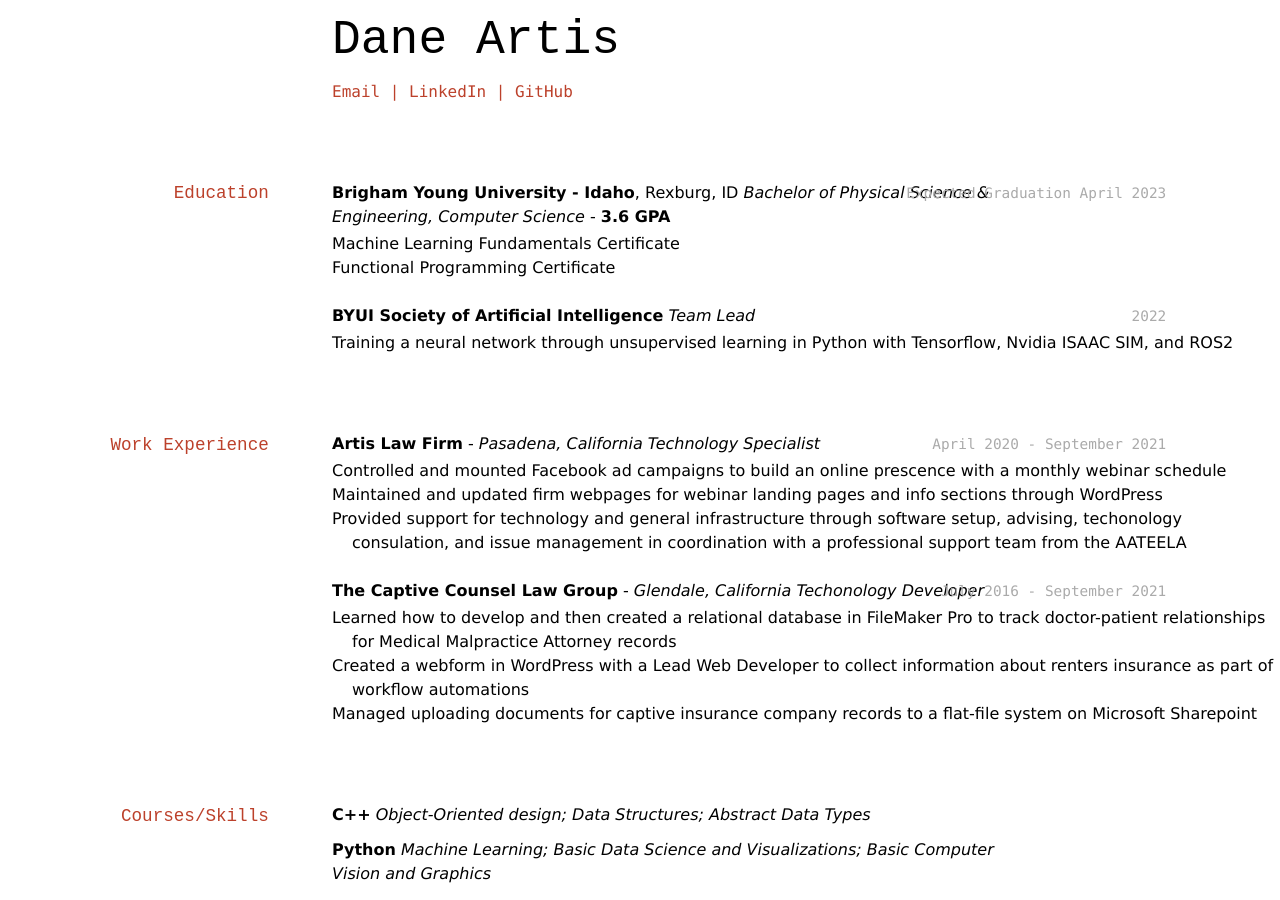
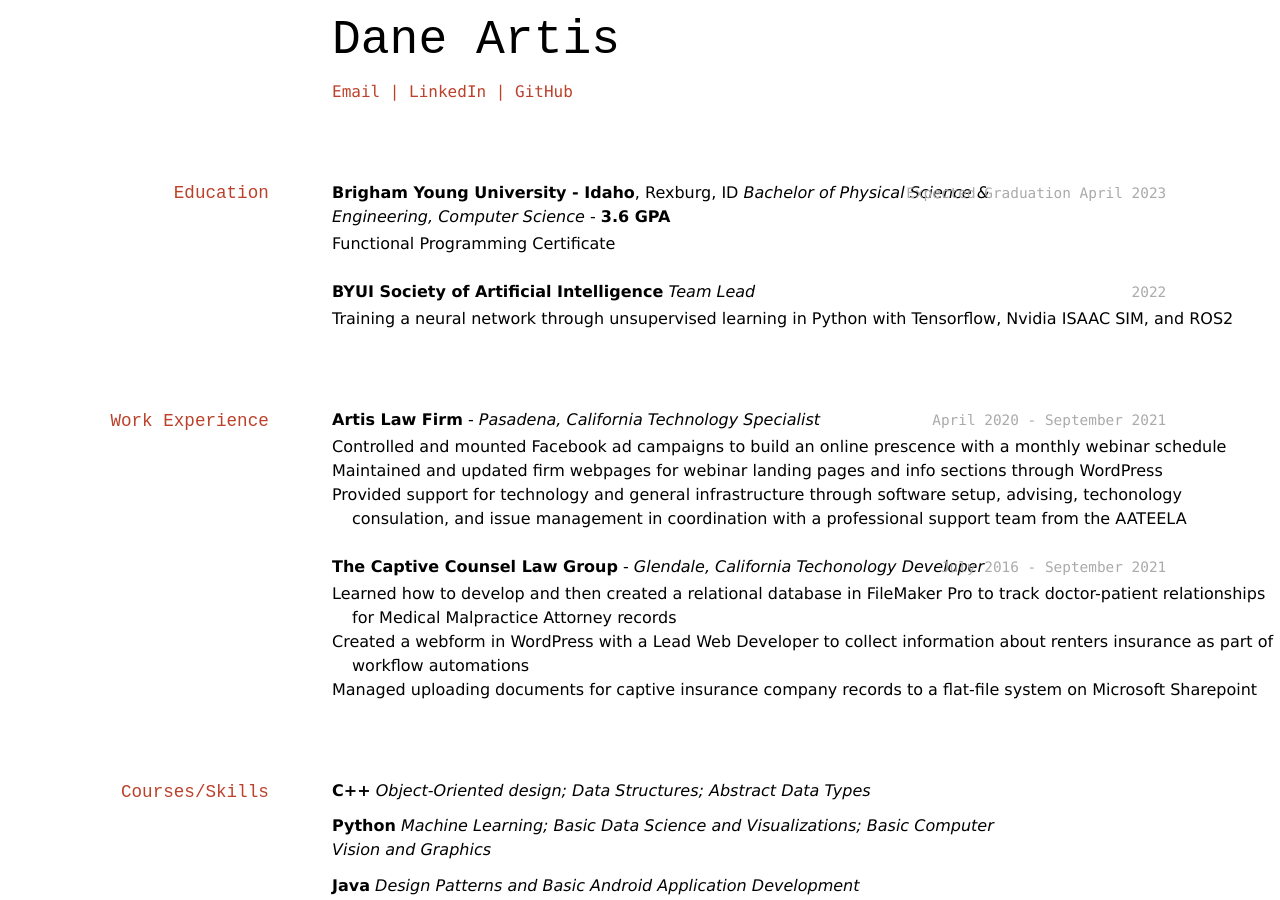
Before and after one commit to Dartis4/resume, a Jekyll site: the page built from docs/index.md, in a window 1280 px wide and 900 px high. Built offline with Jekyll 4.4.1, drawn with Linux system fonts in a browser that asks for light colours.

Commit message:
Update index.md

```diff
--- a/docs/index.md
+++ b/docs/index.md
@@ -16,7 +16,6 @@
 __Brigham Young University - Idaho__, Rexburg, ID
 _Bachelor of Physical Science & Engineering, Computer Science_ - __3.6 GPA__
 
-- Machine Learning Fundamentals Certificate
 - Functional Programming Certificate
 
 `2022`
```
